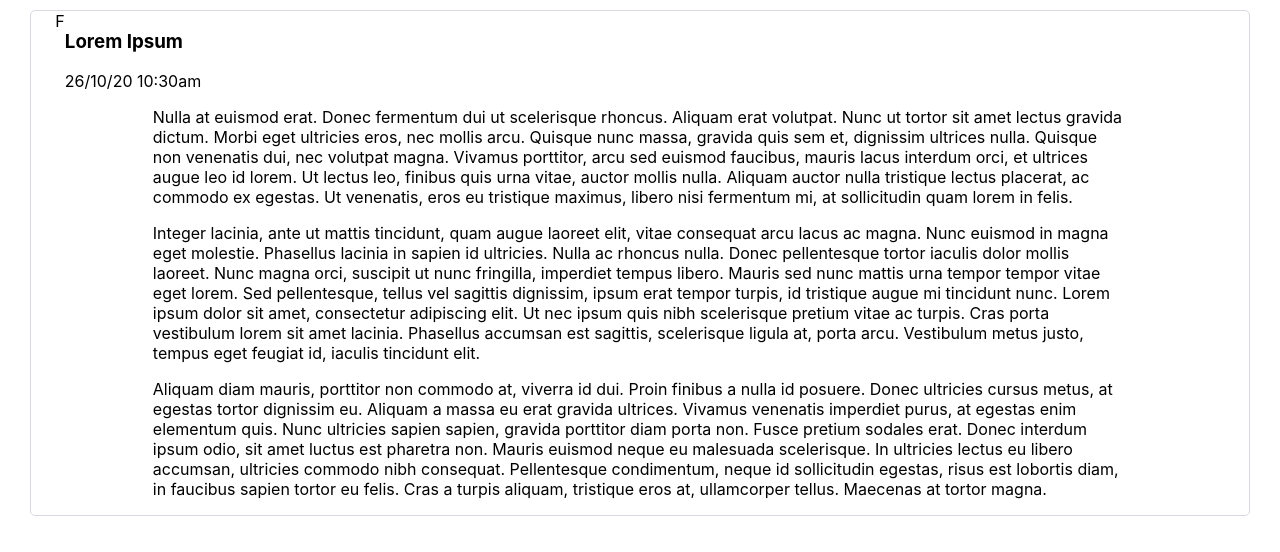
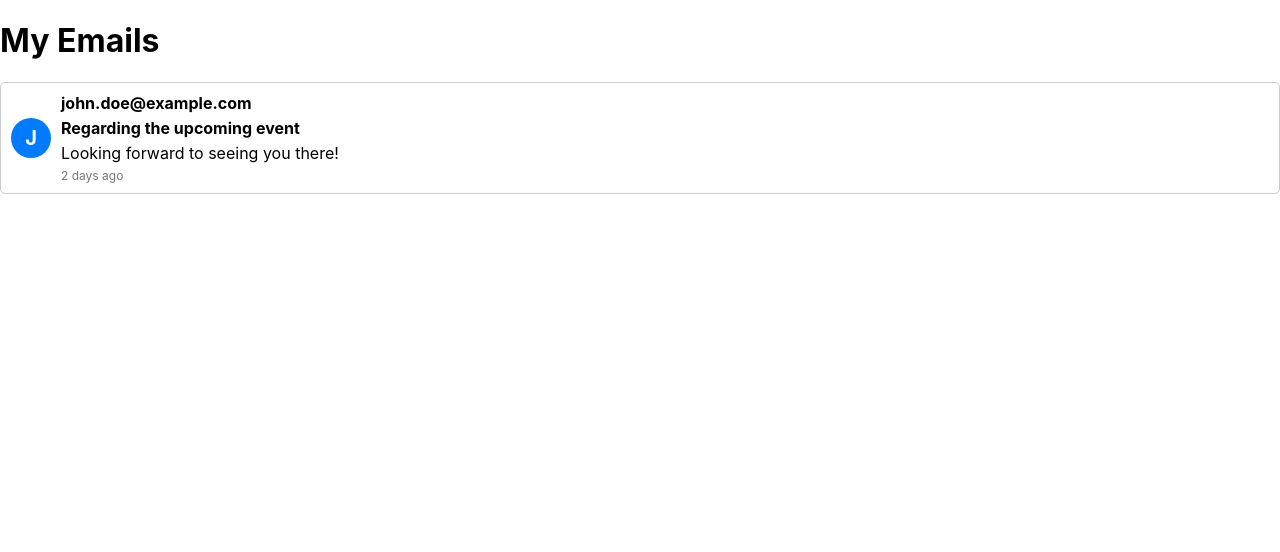
Before and after one commit to kapoor-prakhar/flipkart-project, a React (Create React App) app in the folder assignment-flipkart/: page / in a window 1280 px wide. Shown: the top 552 px of the page. Built offline with nearby package versions, Linux system fonts and the light colour scheme.

Commit message:
Resolve merge conflicts

```diff
--- a/assignment-flipkart/src/App.js
+++ b/assignment-flipkart/src/App.js
@@ -1,26 +1,19 @@
 import logo from './logo.svg';
 import './App.css';
-import EmailDetails from './components/email-detail-component/email-detail-component';
+import EmailListItem from './components/email-list-item/email-list-item-component';
 
 function App() {
   return (
-    // <div className="App">
-    //   <header className="App-header">
-    //     <img src={logo} className="App-logo" alt="logo" />
-    //     <p>
-    //       Edit <code>src/App.js</code> and save to reload.
-    //     </p>
-    //     <a
-    //       className="App-link"
-    //       href="https://reactjs.org"
-    //       target="_blank"
-    //       rel="noopener noreferrer"
-    //     >
-    //       Learn React
-    //     </a>
-    //   </header>
-    // </div>
-    <EmailDetails senderInitial={"F"} subject={"Lorem Ipsum"} date={"26/10/20 10:30am"}/>
+    <div>
+     <h1>My Emails</h1>
+      <EmailListItem
+        sender="John Doe"
+        fromEmail="john.doe@example.com"
+        subject="Regarding the upcoming event"
+        snippet="Looking forward to seeing you there!"
+        timestamp="2 days ago"
+      />
+    </div>
   );
 }
 
--- /dev/null
+++ b/assignment-flipkart/src/components/email-list-item/email-list-item-component.jsx
@@ -0,0 +1,20 @@
+import React from 'react';
+import './email-list-item.style.css'; // Import your CSS file for styling
+
+const EmailListItem = ({ sender, fromEmail, subject, snippet, timestamp }) => {
+    const senderInitial = sender ? sender[0].toUpperCase() : '';
+
+    return (
+      <div className="email-card">
+        <div className="initial-circle">{senderInitial}</div>
+        <div className="email-details">
+          <div className="from-email">{fromEmail}</div>
+          <div className="subject">{subject}</div>
+          <div className="snippet">{snippet}</div>
+          <div className="timestamp">{timestamp}</div>
+        </div>
+      </div>
+    );
+  };
+
+  export default EmailListItem;
--- /dev/null
+++ b/assignment-flipkart/src/components/email-list-item/email-list-item.style.css
@@ -0,0 +1,44 @@
+.email-card {
+    display: flex;
+    align-items: center;
+    padding: 10px;
+    border: 1px solid #ccc;
+    border-radius: 5px;
+  }
+
+  .initial-circle {
+    display: flex;
+    justify-content: center;
+    align-items: center;
+    width: 40px;
+    height: 40px;
+    border-radius: 50%;
+    background-color: #007bff; /* You can customize the background color */
+    color: white;
+    font-weight: bold;
+    font-size: 20px;
+    margin-right: 10px;
+  }
+
+  .email-details {
+    flex: 1;
+  }
+
+  .from-email {
+    font-weight: bold;
+    margin-bottom: 5px;
+  }
+
+  .subject {
+    font-weight: bold;
+    margin-bottom: 5px;
+  }
+
+  .snippet {
+    margin-bottom: 5px;
+  }
+
+  .timestamp {
+    color: #777;
+    font-size: 12px;
+  }
```
